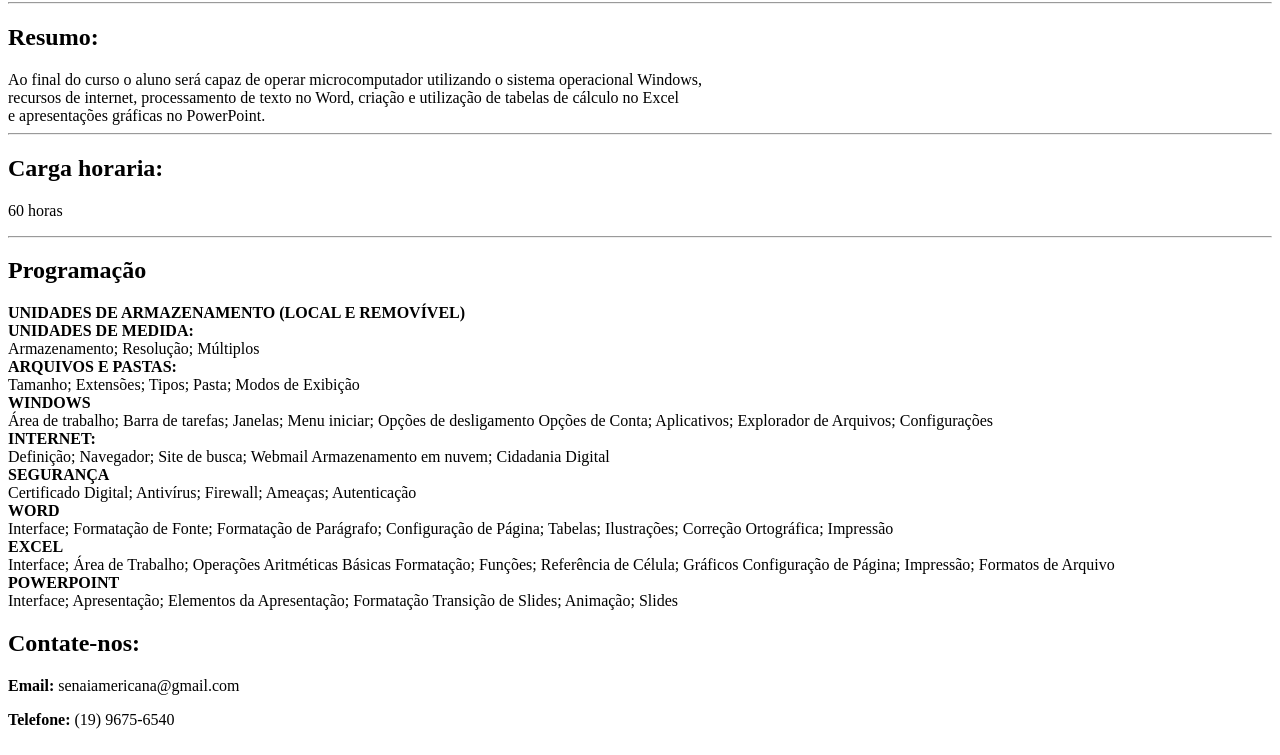
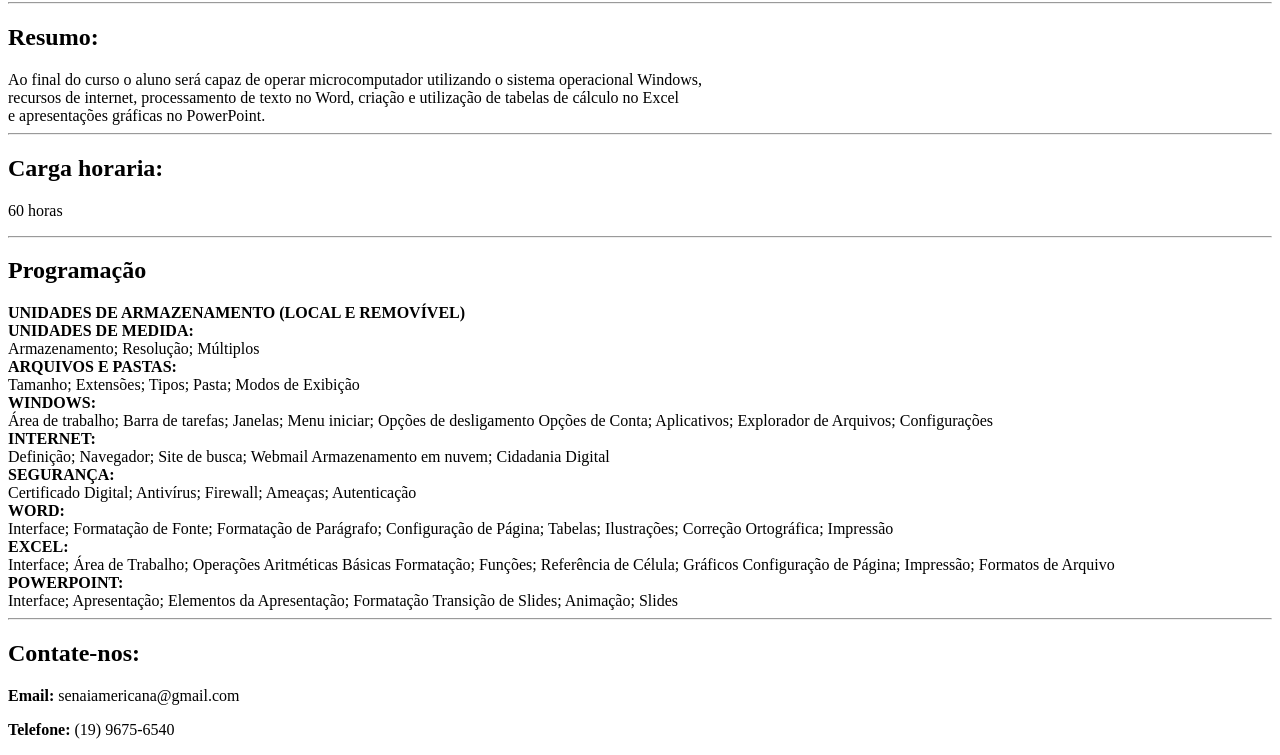
Before and after one commit to manuuelalopes/linguagem_de_marcacao, a plain HTML site: page aula05/informatica.html in a window 1280 px wide. Shown: the part 78-833 px from the top of the page. Drawn offline with Linux system fonts and the light colour scheme.

Commit message:
melhorando codigo

```diff
--- a/aula05/informatica.html
+++ b/aula05/informatica.html
@@ -31,27 +31,28 @@
                 Armazenamento; Resolução; Múltiplos <br>
                 <strong>ARQUIVOS E PASTAS:</strong> <br>
                 Tamanho; Extensões; Tipos; Pasta; Modos de Exibição <br>
-                <strong>WINDOWS</strong> <br>
+                <strong>WINDOWS:</strong> <br>
                 Área de trabalho; Barra de tarefas; Janelas; Menu iniciar; Opções de desligamento
                 Opções de Conta; Aplicativos; Explorador de Arquivos; Configurações <br>
                 <strong>INTERNET:</strong> <br>
                 Definição; Navegador; Site de busca; Webmail
                 Armazenamento em nuvem; Cidadania Digital <br>
-                <strong>SEGURANÇA</strong> <br>
+                <strong>SEGURANÇA:</strong> <br>
                 Certificado Digital; Antivírus; Firewall; Ameaças; Autenticação <br>
-                <strong>WORD </strong><br>
+                <strong>WORD: </strong><br>
                 Interface; Formatação de Fonte; Formatação de Parágrafo;
                 Configuração de Página; Tabelas; Ilustrações; Correção Ortográfica; Impressão <br>
-                <strong>EXCEL</strong> <br>
+                <strong>EXCEL:</strong> <br>
                 Interface; Área de Trabalho; Operações Aritméticas Básicas
                 Formatação; Funções; Referência de Célula; Gráficos
                 Configuração de Página; Impressão; Formatos de Arquivo <br>
-                <strong>POWERPOINT</strong> <br>
+                <strong>POWERPOINT:</strong> <br>
                 Interface; Apresentação; Elementos da Apresentação; Formatação
                 Transição de Slides; Animação; Slides <br>
             </article>
         </section>
     </main>
+    <hr>
     <footer>
         <h2>Contate-nos:</h2>
         <p><strong>Email:</strong> senaiamericana@gmail.com</p>
```
